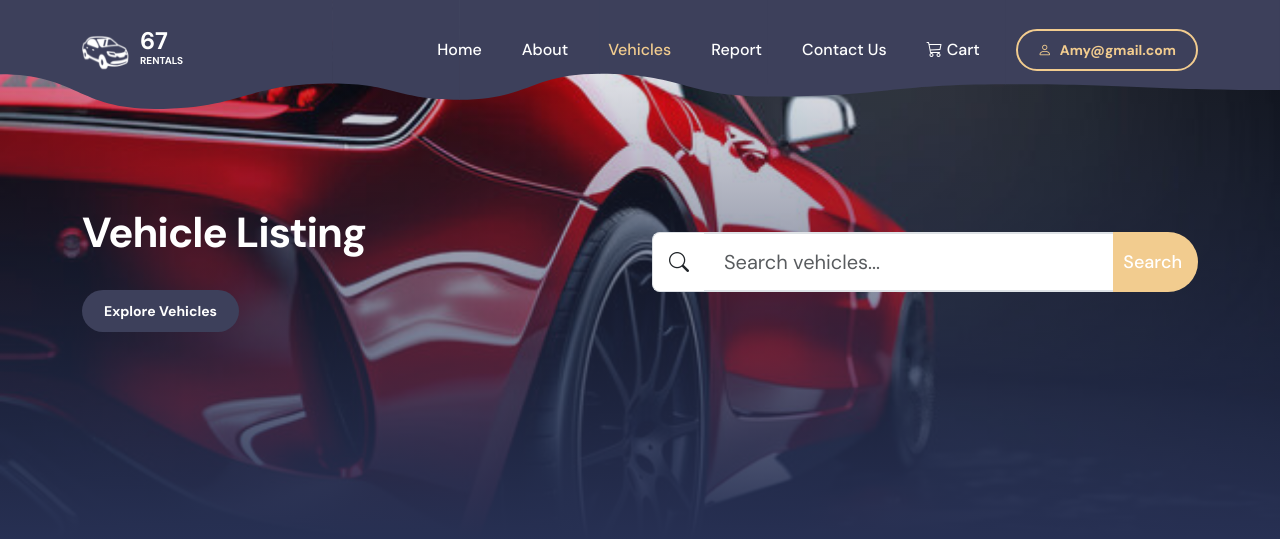
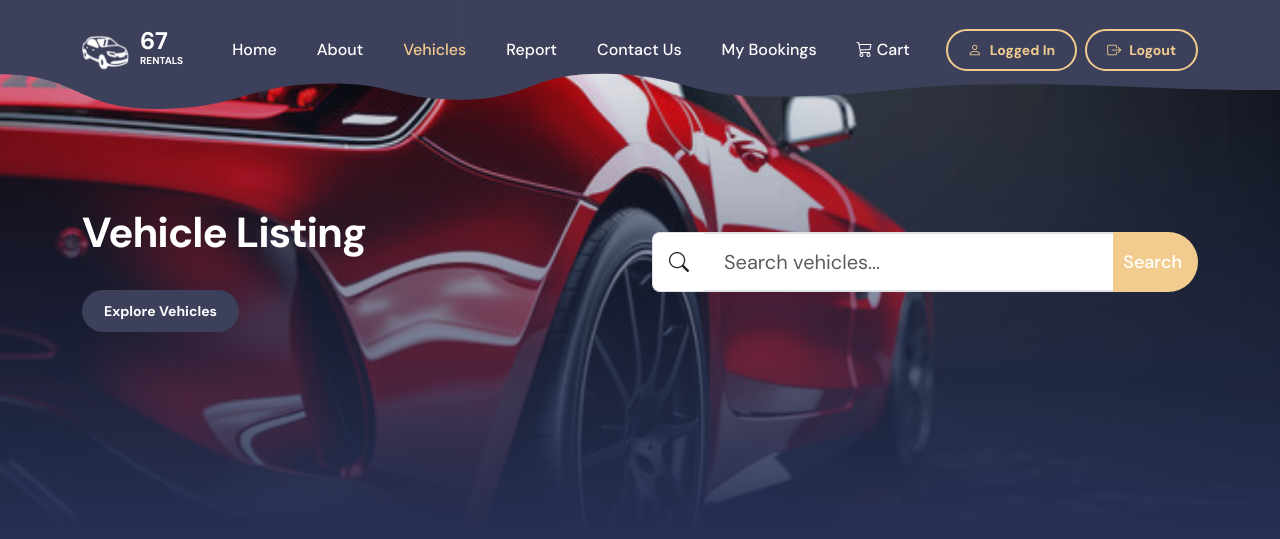
Before and after one commit to hrjwp/67-rentals, a Flask app: page /vehicle_listing_logged in a window 1280 px wide. Shown: the top 539 px of the page. Run offline with Flask 3, Linux system fonts and the light colour scheme; parts of the project's set-up code (start-up, migrations or seed data) failed here and were passed over; some libraries are stand-ins or nearby versions.

Commit message:
Update vehicle_listing_logged.html

```diff
--- a/templates/vehicle_listing_logged.html
+++ b/templates/vehicle_listing_logged.html
@@ -280,7 +280,11 @@
                             <li class="nav-item">
                                 <a class="nav-link" href="{{ url_for('index_logged') }}#section_4">Contact Us</a>
                             </li>
-
+                            <li class="nav-item">
+                                <a class="nav-link" href="{{ url_for('booking_history') }}">
+                                    My Bookings
+                                </a>
+                            </li>
 
                             <li class="nav-item">
                                 <a class="nav-link" href="{{ url_for('cart_logged') }}">
@@ -292,10 +296,23 @@
                             </li>
                         </ul>
                         <div class="d-none d-lg-block ms-lg-3">
-                          <a class="btn custom-btn custom-border-btn d-flex align-items-center gap-2" role="button">
+                            <div class="d-flex align-items-center gap-2">
+                                {% set username = user_email.split('@')[0] if user_email else None %}
+                                <div class="btn custom-btn custom-border-btn d-flex align-items-center gap-2">
                                     <i class="bi bi-person"></i>
-                                    Amy@gmail.com
+                                    {% if username %}
+                                        {{ username }}
+                                    {% elif user_email %}
+                                        {{ user_email }}
+                                    {% else %}
+                                        Logged In
+                                    {% endif %}
+                                </div>
+                                <a class="btn custom-btn custom-border-btn d-flex align-items-center gap-2" href="{{ url_for('logout') }}">
+                                    <i class="bi bi-box-arrow-right"></i>
+                                    Logout
                                 </a>
+                            </div>
                         </div>
                     </div>
                 </div>
```
